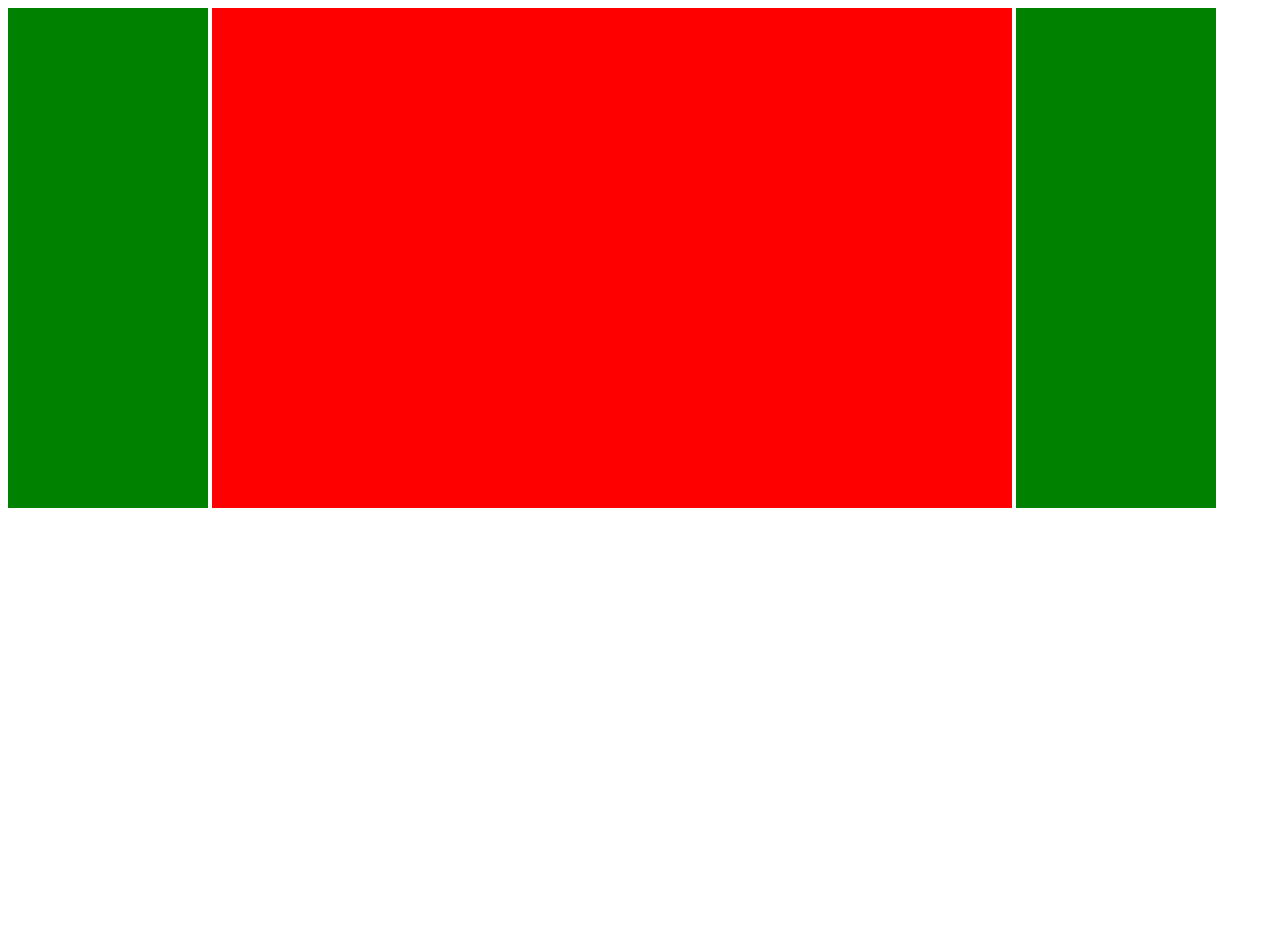
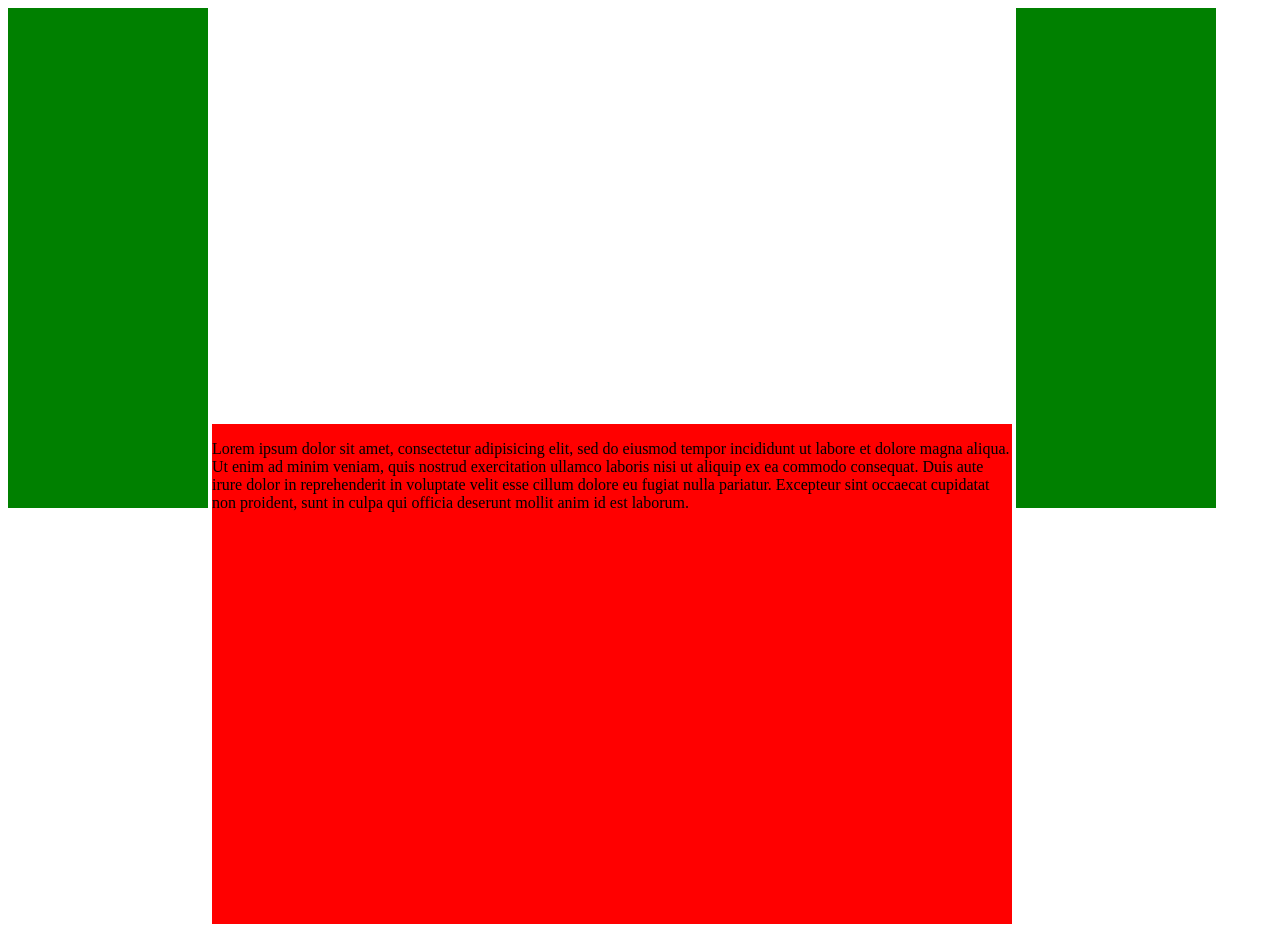
Before and after one commit to demchyna/FWD-16, a plain HTML site: page index.html in a window 1280 px wide. Before the commit the page ends 800 px from the top, so only its background shows below. Drawn offline with Linux system fonts and the light colour scheme.

Commit message:
First commit

```diff
--- a/index.html
+++ b/index.html
@@ -7,7 +7,14 @@
 <body>
 
 	<div id="div-1"></div>
-	<div id="div-2"></div>
+	<div id="div-2">
+		<p>Lorem ipsum dolor sit amet, consectetur adipisicing elit, sed do eiusmod
+		tempor incididunt ut labore et dolore magna aliqua. Ut enim ad minim veniam,
+		quis nostrud exercitation ullamco laboris nisi ut aliquip ex ea commodo
+		consequat. Duis aute irure dolor in reprehenderit in voluptate velit esse
+		cillum dolore eu fugiat nulla pariatur. Excepteur sint occaecat cupidatat non
+		proident, sunt in culpa qui officia deserunt mollit anim id est laborum.</p>
+	</div>
 	<div id="div-3"></div>
 
 </body>
```
